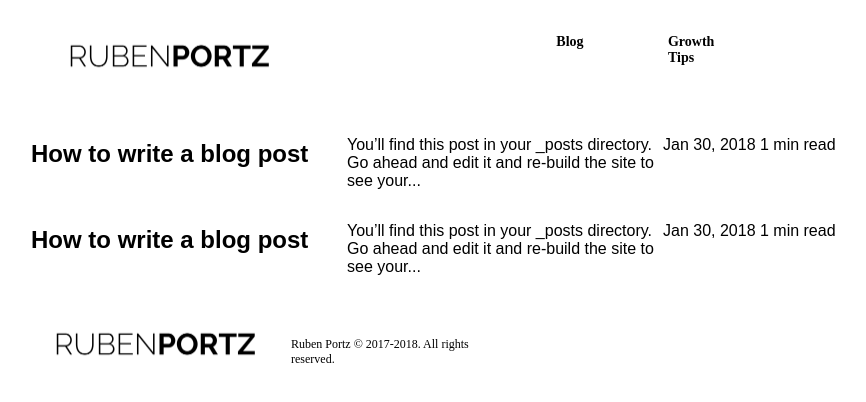
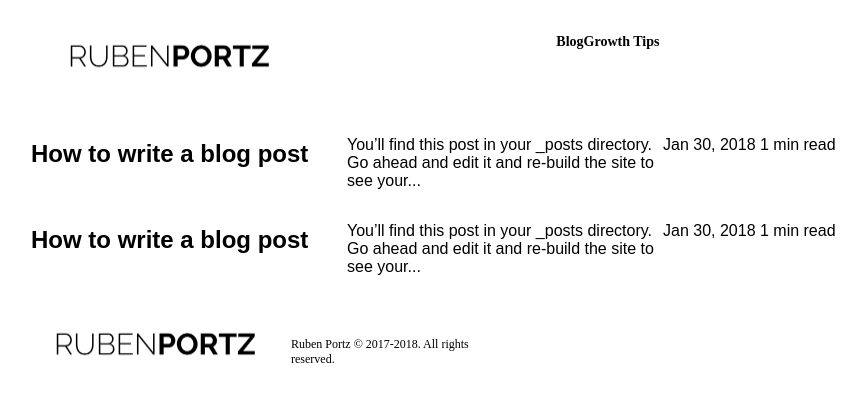
Before and after one commit to rubenportz/Ruben-Portz, a Jekyll site: the page built from index.html, in a window 1280 px wide. Shown: the top 402 px of the page, without its empty margins (135-1001 px from the left). Built offline with Jekyll 4.4.1, drawn with Linux system fonts in a browser that asks for light colours.

Commit message:
Update header.html

```diff
--- a/_includes/header.html
+++ b/_includes/header.html
@@ -20,7 +20,7 @@
   color: #d9480f;
 }.wrapper-head {
   display: grid;
-  grid-template-columns: repeat(7, 1fr);
+  grid-template-columns: repeat(4, 1fr);
   grid-gap: 10px;
   grid-auto-rows: minmax(100px, auto);
 }
@@ -29,15 +29,11 @@
   grid-row: 1;
 }
 .blog-menu {
-  grid-column: 4;
-  grid-row: 1;
-}
-.growth-tips-menu {
-  grid-column: 5;
+  grid-column: 3;
   grid-row: 1;
 }
 .contact-menu {
-  grid-column: 6/7;
+  grid-column: 4;
   grid-row: 1;
 }
 
@@ -63,8 +59,7 @@
 
 <div class="wrapper-head">
   <div class="header-logo"><img src="/images/RUBENPORTZ.png" alt="Ruben Portz Logo" style="max-width:250px;height:auto;"></div>
-  <div class="blog-menu"><a href="/blog">Blog</a></div>
-  <div class="growth-tips-menu"><a href="/Growth-tips">Growth Tips</a></div>
+  <div class="blog-menu"><a href="/blog">Blog</a><a href="/Growth-tips">Growth Tips</a></div>
   <div class="contact-menu">{% include svg-icons.html %}</div>
 
 </header>
```
